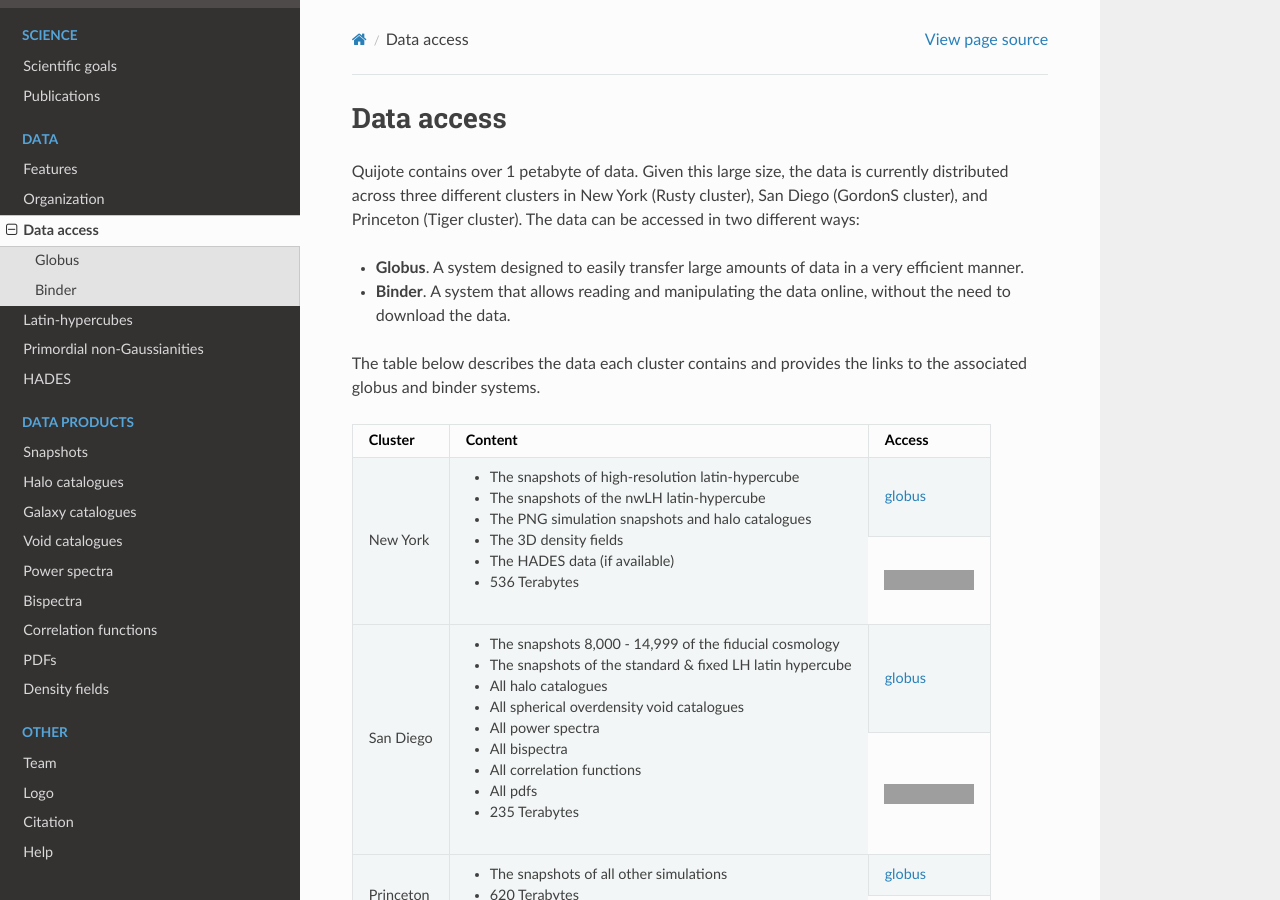
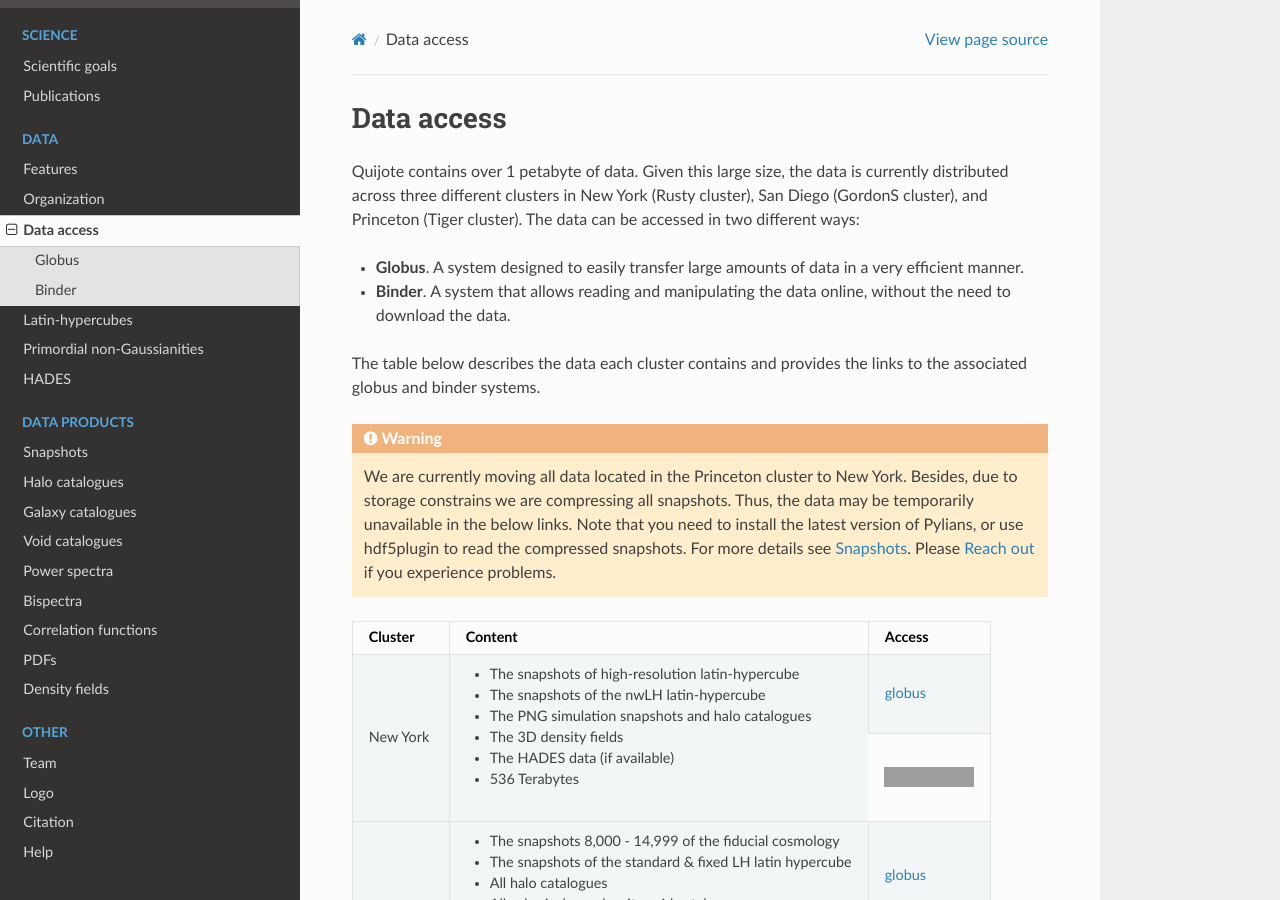
Before and after one commit to franciscovillaescusa/Quijote-simulations, a Sphinx documentation site: the page built from docs/source/access.rst, in a window 1280 px wide and 900 px high. Built offline with Sphinx 7.4.7 and the Read the Docs theme 2.0.0, drawn with Linux system fonts in a browser that asks for light colours; pages that are not in the unit, such as notebooks, are missing from menus; grey boxes are pictures that could not be loaded.

Commit message:
added another warning

```diff
--- a/docs/source/access.rst
+++ b/docs/source/access.rst
@@ -12,6 +12,10 @@ Quijote contains over 1 petabyte of data. Given this large size, the data is cur
 
 The table below describes the data each cluster contains and provides the links to the associated globus and binder systems.
 
+
+.. warning::
+
+   We are currently moving all data located in the Princeton cluster to New York. Besides, due to storage constrains we are compressing all snapshots. Thus, the data may be temporarily unavailable in the below links. Note that you need to install the latest version of Pylians, or use hdf5plugin to read the compressed snapshots. For more details see :ref:`snapshots`. Please `Reach out <mailto:villaescusa.francisco@gmail.com>`_ if you experience problems.
 
 +-------------+-----------------------------------------------------------------+------------------------------------------------------------------------------------------------------------------+
 | Cluster     |  Content                                                        |  Access                                                                                                          |
```
